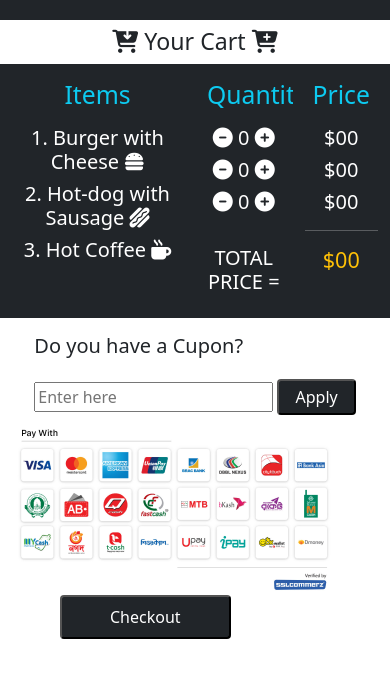
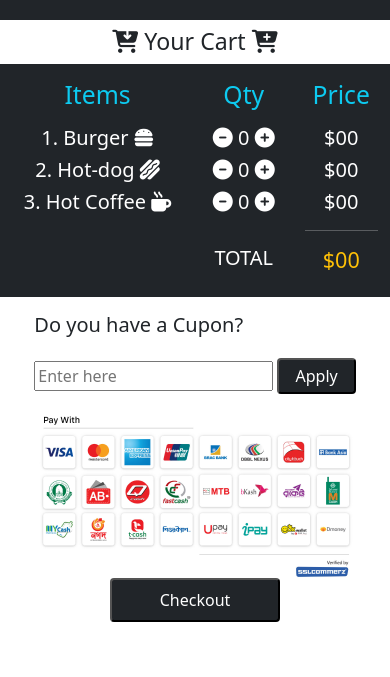
Before and after one commit to rahad2694/shopping-cart-project, a plain HTML site: page index.html in a window 390 px wide. Shown: the part 53-730 px from the top of the page. Drawn offline with nearby package versions, Linux system fonts and the light colour scheme.

Commit message:
made responsive for mobile device

```diff
--- a/index.html
+++ b/index.html
@@ -26,25 +26,25 @@
         <h3 class="text-center"><i class="fas fa-cart-arrow-down"></i> Your Cart <i class="fas fa-cart-plus"></i></h3>
         <div class="container">
             <div class="row">
-                <div class="col-6 col-lg-6 col-md-6 col-sm-6 sol-xs-6 bg-dark text-white py-3">
+                <div class="col-6 col-lg-6 col-md-6 bg-dark text-white py-3">
                     <div class="text-center">
                         <h2 class="text-info mb-3">Items</h2>
-                        <h5>1. Burger with Cheese <i class="fas fa-hamburger"></i> </h5>
-                        <h5>2. Hot-dog with Sausage <i class="fas fa-hotdog"></i></h5>
+                        <h5>1. Burger <i class="fas fa-hamburger"></i> </h5>
+                        <h5>2. Hot-dog <i class="fas fa-hotdog"></i></h5>
                         <h5>3. Hot Coffee <i class="fas fa-mug-hot"></i></h5>
                     </div>
                 </div>
-                    <div class="col-3 col-lg-3 col-md-3 col-sm-3 sol-xs-3 bg-dark text-white py-3">
+                    <div class="col-3 col-lg-3 col-md-3 bg-dark text-white py-3">
                         <div class="text-center">
-                            <h2 class="text-info text-center mb-3">Quantity</h2>
+                            <h2 class="text-info text-center mb-3">Qty</h2>
                             <h5><i id="burger-minus" class="fas fa-minus-circle cursor "></i> <span id="burger-quant"> 0 </span> <i id="burger-plus" class="fas fa-plus-circle cursor"></i></h5>
                             <h5><i id="hot-dog-minus" class="fas fa-minus-circle cursor"></i> <span id="hot-dog-quant"> 0 </span> <i id="hot-dog-plus" class="fas fa-plus-circle cursor"></i></h5>
                             <h5><i id="coffee-minus" class="fas fa-minus-circle cursor"></i> <span id="coffee-quant"> 0 </span> <i id="coffee-plus" class="fas fa-plus-circle cursor"></i></h5>
                             <br>
-                            <h5>TOTAL PRICE =</h5>
+                            <h5>TOTAL</h5>
                         </div>
                     </div>
-                    <div class="col-3 col-lg-3 col-md-3 col-sm-3 sol-xs-3 bg-dark text-white py-3">
+                    <div class="col-3 col-lg-3 col-md-3 bg-dark text-white py-3">
                         <div class="text-center">
                             <h2 class="text-info text-center mb-3">Price</h2>
                             <h5>$<span id="burger-price">00</span></h5>
@@ -70,13 +70,15 @@
                     <p id="cupon-failed" class="text-danger d-none">Wrong Cupon!</p>
                     </div>
             </div>
-            <div class="col-6 col-xs-12 col-sm-12 col-md-6 col-lg-6 mt-2">
-                <div>
-                    <img src="images/payment.png" alt="">
-                    <div class="mt-1 ms-5">
-                    <button class="bg-dark text-white px-5 py-2 rounded">Checkout</button>
+            <div class="col-12 col-xs-12 col-sm-12 col-md-6 col-lg-6 mt-3 d-flex justify-content-center">
+                    <div>
+                        <div class="d-flex justify-content-center">
+                            <img class="img-fluid" src="images/payment.png" alt="">
+                        </div>
+                        <div class="d-flex justify-content-center">
+                        <button class="bg-dark text-white px-5 py-2 rounded">Checkout</button>
+                        </div>
                     </div>
-                </div>
             </div>
         </div>
     </section>
```
